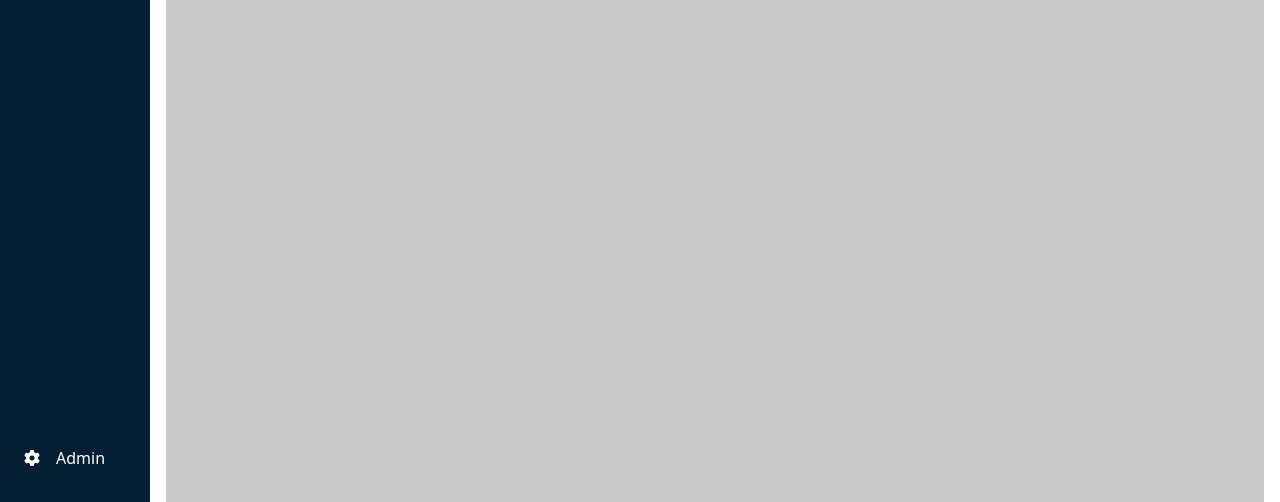
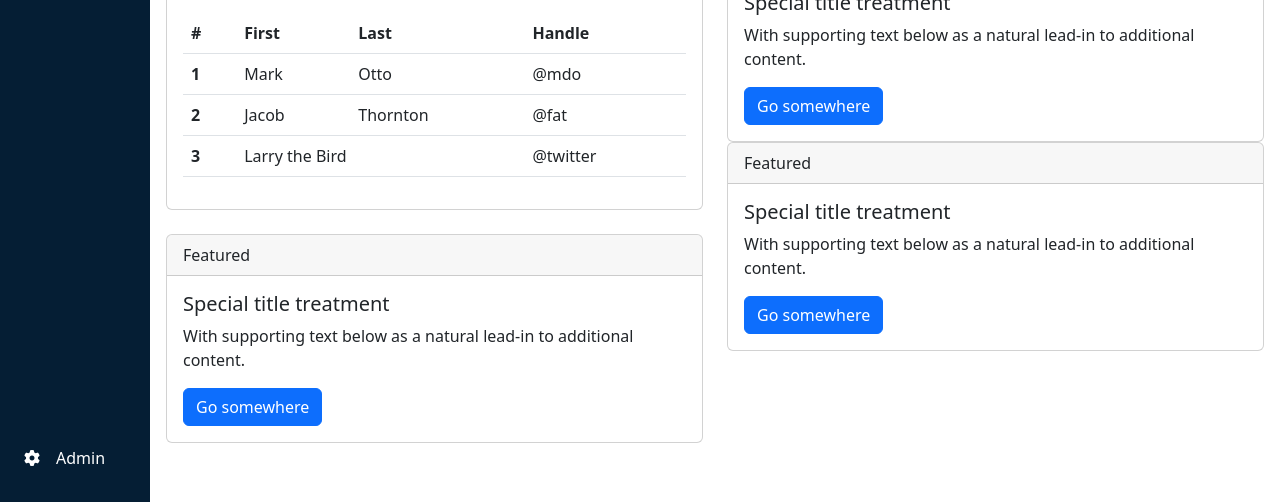
Before and after one commit to lollomrt/html-css-bootstrap-dashboard, a plain HTML site: page index.html in a window 1280 px wide. Shown: the part 298-800 px from the top of the page. Drawn offline with nearby package versions, Linux system fonts and the light colour scheme.

Commit message:
revisione tabella

```diff
--- a/index.html
+++ b/index.html
@@ -244,9 +244,79 @@
                 <div class="row w-100 g-0">
                     <div class="col-12">
                         <div class="container-fluid container-inf px-3 py-4">
-                            <div class="content">
+                            <div class="row g-4">
+                                <div class="col-12 col-md-6 ">
+                                    <div class="card mb-4">
+                                        <div class="card-header">
+                                          <h2>Prossime classi</h2>
+                                        </div>
+                                        <div class="card-body">
+                                            <table class="table">
+                                                <thead>
+                                                  <tr>
+                                                    <th scope="col-4" class="w-40">#</th>
+                                                    <th scope="col-2">First</th>
+                                                    <th scope="col-2">Last</th>
+                                                    <th scope="col-2">Handle</th>
+                                                  </tr>
+                                                </thead>
+                                                <tbody class="">
+                                                  <tr>
+                                                    <th scope="row">1</th>
+                                                    <td class="">Mark</td>
+                                                    <td>Otto</td>
+                                                    <td>@mdo</td>
+                                                  </tr>
+                                                  <tr>
+                                                    <th scope="row">2</th>
+                                                    <td>Jacob</td>
+                                                    <td>Thornton</td>
+                                                    <td>@fat</td>
+                                                  </tr>
+                                                  <tr>
+                                                    <th scope="row">3</th>
+                                                    <td colspan="2">Larry the Bird</td>
+                                                    <td>@twitter</td>
+                                                  </tr>
+                                                </tbody>
+                                              </table>
+                                        </div>
+                                      </div>
+                                    <div class="card">
+                                    <div class="card-header">
+                                        Featured
+                                    </div>
+                                    <div class="card-body">
+                                        <h5 class="card-title">Special title treatment</h5>
+                                        <p class="card-text">With supporting text below as a natural lead-in to additional content.</p>
+                                        <a href="#" class="btn btn-primary">Go somewhere</a>
+                                    </div>
+                                    </div>
+                                </div>
+                                <div class="col-12 col-md-6">
+                                    <div class="card">
+                                        <div class="card-header">
+                                          Featured
+                                        </div>
+                                        <div class="card-body">
+                                          <h5 class="card-title">Special title treatment</h5>
+                                          <p class="card-text">With supporting text below as a natural lead-in to additional content.</p>
+                                          <a href="#" class="btn btn-primary">Go somewhere</a>
+                                        </div>
+                                      </div>
+                                    <div class="card">
+                                    <div class="card-header">
+                                        Featured
+                                    </div>
+                                    <div class="card-body">
+                                        <h5 class="card-title">Special title treatment</h5>
+                                        <p class="card-text">With supporting text below as a natural lead-in to additional content.</p>
+                                        <a href="#" class="btn btn-primary">Go somewhere</a>
+                                    </div>
+                                    </div>
+                                </div>
+                            </div>
 
-                            </div>
                         </div>
                     </div>
                 </div>
```
